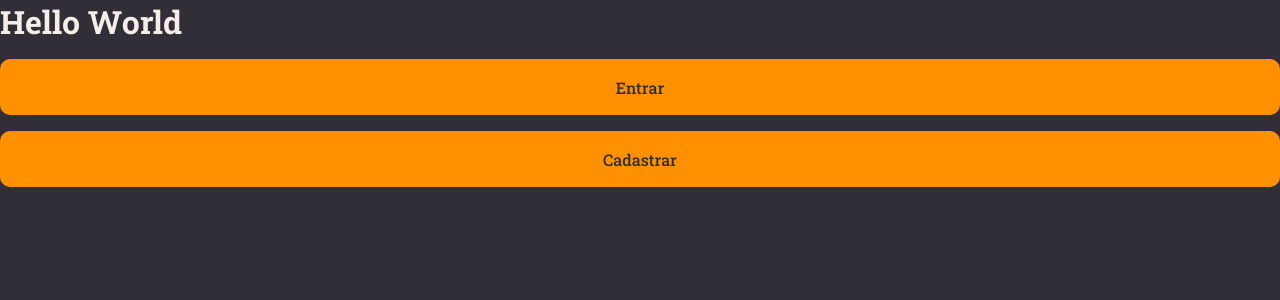
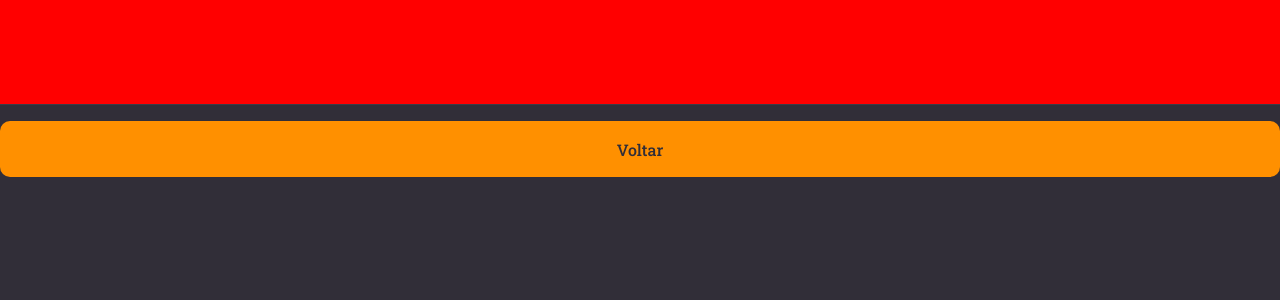
Before and after one commit to stecks10/rocketNotes, a React (Vite) app in the folder front-end/: page / in a window 1280 px wide. Shown: the top 300 px of the page. Built offline with nearby package versions, Linux system fonts and the light colour scheme.

Commit message:
component header

```diff
--- /dev/null
+++ b/front-end/src/components/Header/index.jsx
@@ -0,0 +1,9 @@
+import { Container } from './styles';
+
+export function Header() {
+  return (
+    <Container>
+
+    </Container>
+  )
+}
--- /dev/null
+++ b/front-end/src/components/Header/styles.js
@@ -0,0 +1,19 @@
+import styled from 'styled-components';
+
+export const Container = styled.header`
+  grid-area: header;
+
+  height: 105px;
+  width: 100%;
+
+  border-bottom-width: 1px;
+  border-bottom-style: solid;
+  border-bottom-color: ${({ theme }) => theme.COLORS.BACKGROUND_700};
+
+  display: flex;
+  justify-content: space-between;
+
+  padding: 0 80px;
+
+  background: red;
+`
--- a/front-end/src/pages/Details/index.jsx
+++ b/front-end/src/pages/Details/index.jsx
@@ -1,12 +1,12 @@
 import { Button } from '../../components/Button';
+import { Header } from '../../components/Header';
 import { Container } from './styles';
 
 export function Details() {
   return (
     <Container>
-      <h1>Hello World</h1>
-      <Button title="Entrar" />
-      <Button title="Cadastrar" />
+      <Header />
+      <Button title="Voltar" />
     </Container>
   );
 }
--- a/front-end/src/pages/Details/styles.js
+++ b/front-end/src/pages/Details/styles.js
@@ -1,5 +1,13 @@
 import styled from 'styled-components';
 
 export const Container = styled.div`
+  width: 100%;
+  height: 100vh;
 
+  display: grid;
+  grid-template-rows: 105px auto;
+  grid-template-areas:
+  "header"
+  "content"
+  ;
 `;
```
